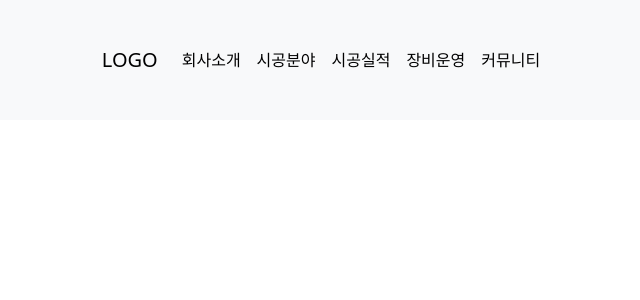
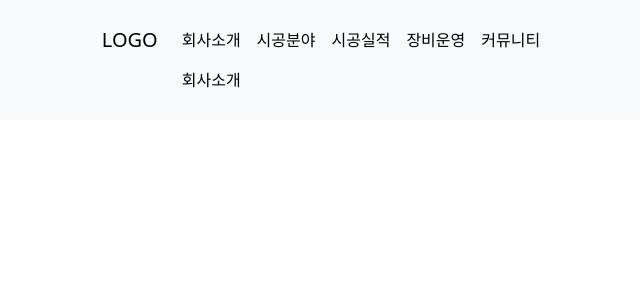
Before and after one commit to DrugCoding/SH_company_pjt, a Django app: page / in a window 1280 px wide. Shown: the top 300 px of the page, without its empty margins (315-955 px from the left). Run offline with Django 3.2, Linux system fonts and the light colour scheme.

Commit message:
feat: nav 작업 중

```diff
--- a/companies/templates/companies/index.html
+++ b/companies/templates/companies/index.html
@@ -22,6 +22,7 @@
       <div kkclass="collapse navbar-collapse" id="navbarNav">
         <ul class="navbar-nav">
           <li  class="nav-item">
+            <a  class="nav-link active" aria-current="page" href="#">회사소개</a>
             <a  class="nav-link active" aria-current="page" href="#">회사소개</a>
           </li>
           <li class="nav-item">
```
